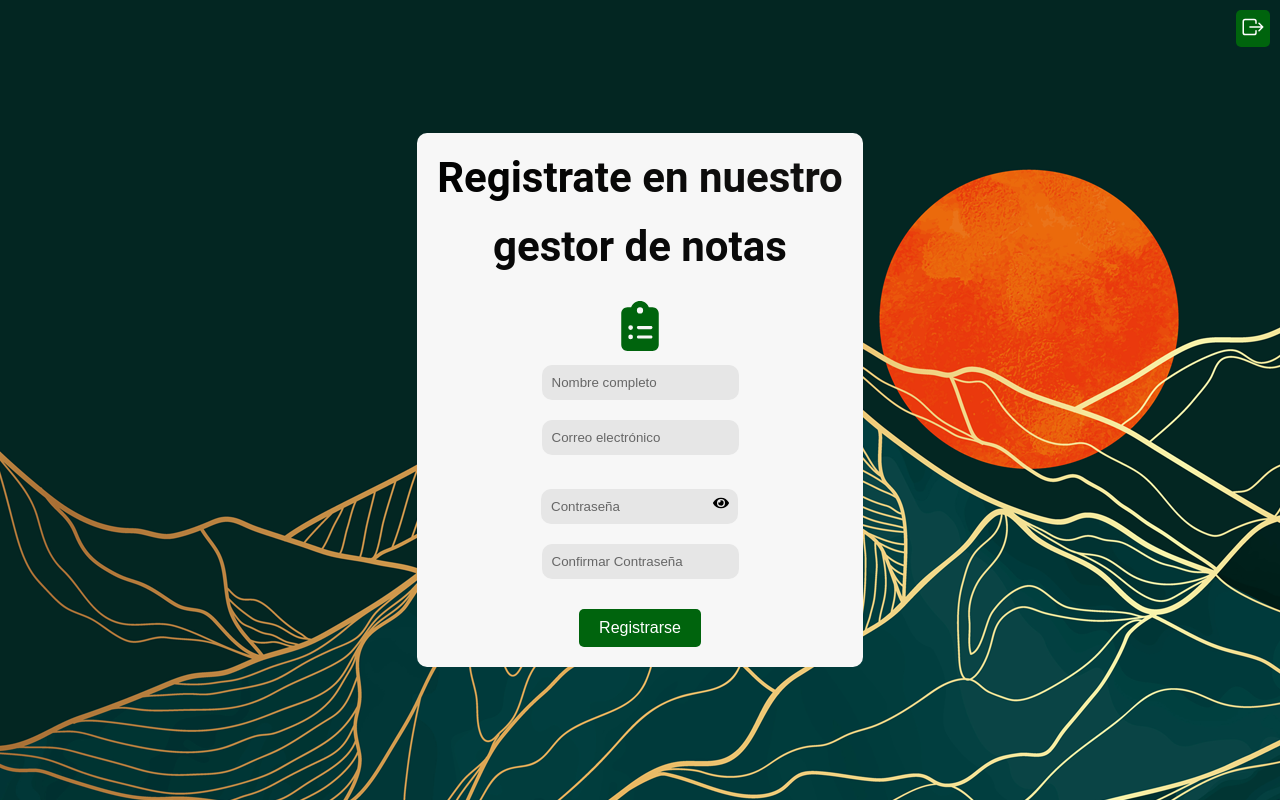
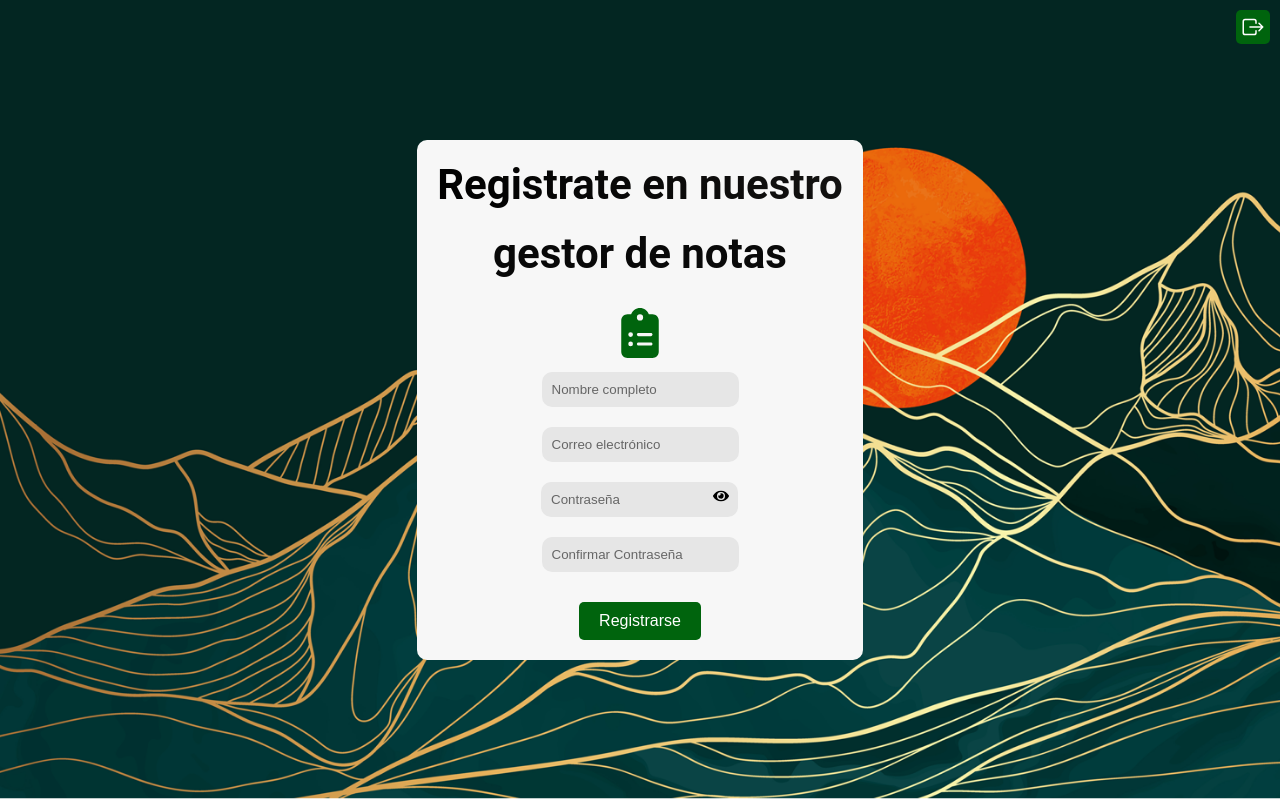
Before and after one commit to Alejom55/Note-APP, a Next.js app: page /register in a window 1280 px wide. Built offline with nearby package versions, Linux system fonts and the light colour scheme; no server answers.

Commit message:
cambios en el css de register

```diff
--- a/src/app/register/page.jsx
+++ b/src/app/register/page.jsx
@@ -88,16 +88,20 @@ const ExitButton = () => {
             />
           </div>
           <div className="input-group">
+
             <input
               type={showPassword ? 'text' : 'password'}
               id="password"
               name="password"
               placeholder='Contraseña'
               required
+
             />
-              <button type="button" className="eye-button" onClick={() => setShowPassword(!showPassword)}>
-                {showPassword ? <FaEyeSlash /> : <FaEye />}
+
+            <button className="eye-button" onClick={() => setShowPassword(!showPassword)}>
+              {showPassword ? <FaEyeSlash className='eye' /> : <FaEye className='eye' />}
             </button>
+
           </div>
           <div className="input-group">
             <input
@@ -107,8 +111,9 @@ const ExitButton = () => {
               placeholder='Confirmar Contraseña'
               required
             />
+
           </div>
-            <button type="submit">Registrarse</button>
+          <button type="submit" className='register-button'>Registrarse</button>
         </form>
       </div>
     </div>
--- a/src/app/register/register.css
+++ b/src/app/register/register.css
@@ -6,6 +6,9 @@
     align-items: center;
     height: 100vh;
     text-align: center;
+    background-size: cover;
+    /* background-position: left; */
+
 }
 
 .input-wrapper {
@@ -15,14 +18,18 @@
     text-align: center;
 
 }
+
 .input-group input:focus:not(:placeholder-shown) {
-    border-bottom: 2px solid blue; /* Borde azul cuando el input está enfocado y tiene contenido */
+    border-bottom: 2px solid blue;
+    /* Borde azul cuando el input está enfocado y tiene contenido */
 }
 
 
 .input-group input::placeholder {
-    color: #000000; /* Color deseado para el placeholder */
+    color: #000000;
+    /* Color deseado para el placeholder */
 }
+
 .input-wrapper h1 {
     margin-bottom: 20px;
     font-family: 'Roboto', sans-serif;
@@ -33,6 +40,7 @@
     background-clip: text;
     -webkit-text-fill-color: transparent;
 }
+
 .input-wrapper h2 {
     margin-bottom: 20px;
     font-family: 'Roboto', sans-serif;
@@ -40,11 +48,12 @@
     font-weight: bold;
     background: linear-gradient(45deg, #080808, #0a0a0a);
     background-clip: text;
-    -webkit-text-fill-color: transparent;}
+    -webkit-text-fill-color: transparent;
+}
 
 .input-wrapper input {
     background-color: #e6e6e6;
-    color: black    ;
+    color: black;
     border: green;
     border-radius: 10px;
     margin: 10px;
@@ -73,6 +82,10 @@
     transition: background-color 0.2s;
     background-size: 600%;
     animation: gradient 10s infinite;
+    /* margin-top: 20px; */
+}
+
+.register-button {
     margin-top: 20px;
 }
 
@@ -80,28 +93,50 @@
     0% {
         background-position: 0%;
     }
+
     100% {
         background-position: 100%;
     }
 }
+
 .eye-button {
-    background: none !important;
+    /* display: flex; */
+background: none !important;
     border: none;
     cursor: pointer;
     color: rgb(0, 0, 0) !important;
     margin-left: -55px;
     font-size: 20px;
+    /* align-items: center; */
+    /* min-height: max-content; */
+    /* height: 55px; */
+    /* display: flex; */
+    /* justify-content: center; */
+    /* align-self: center; */
+    /* align-items: center; */
+
 }
+
+.eye {
+    /* display: flex; */
+    justify-content: center;
+    align-self: center;
+    align-items: center;
+}
+
 .input-group input:not(:placeholder-shown)::placeholder {
-    color: transparent; /* Oculta el texto del placeholder cuando el input no está vacío */
+    color: transparent;
+    /* Oculta el texto del placeholder cuando el input no está vacío */
 }
 
 .input-group input::placeholder {
-    color: #666666; /* Color del placeholder */
+    color: #666666;
+    /* Color del placeholder */
 }
 
 .exit-button {
-    background-color: #00640d; /* Fondo verde */
+    display: flex;
+    background-color: #00640d;
     border: none;
     cursor: pointer;
     padding: 5px;
@@ -109,9 +144,12 @@
     position: absolute;
     top: 10px;
     right: 10px;
-  }
+    justify-content: center;
+    align-items: center;
+    align-self: center;
+}
 
-  .exit-icon {
+.exit-icon {
     color: white;
     font-size: 24px;
-  }
+}
```
Lines whose indentation alone changed are shown as unchanged.
